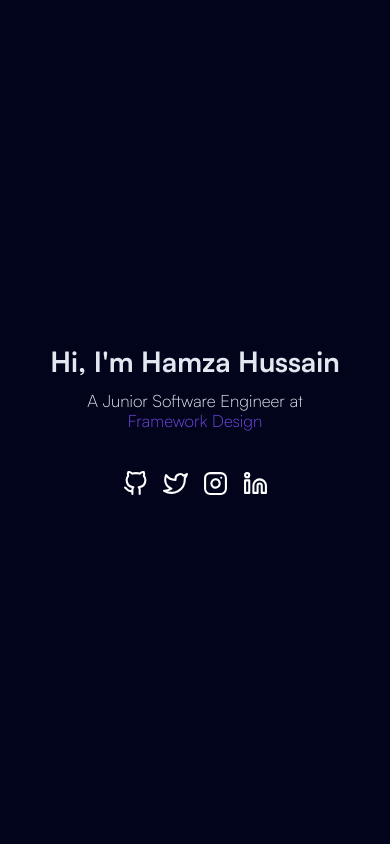
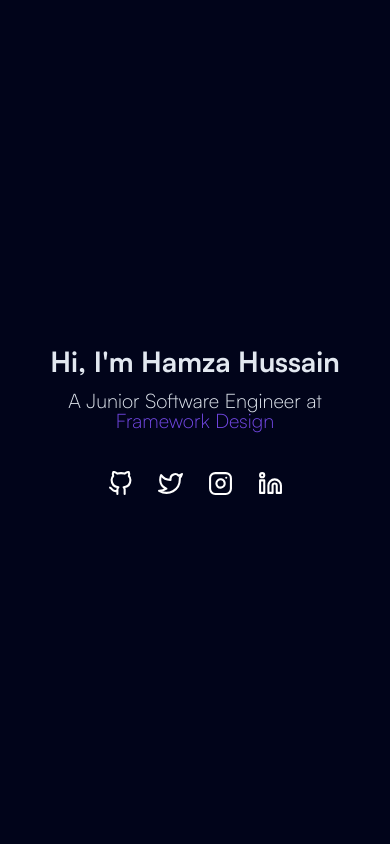
Before and after one commit to hamzah-developer/hhussain, a PHP site: page / in a window 390 px wide. Run offline with PHP 8.4, Linux system fonts and the light colour scheme.

Commit message:
sorted text issues

```diff
--- a/dist/output.css
+++ b/dist/output.css
@@ -582,7 +582,7 @@ video {
 .copy-lg {
   font-family: Satoshi, Segoe UI, Helvetica Neue, Arial, Noto Sans, Apple Color Emoji, Segoe UI Emoji, Segoe UI Symbol, Noto Color Emoji, -apple-system, sans-serif;
   font-weight: 300;
-  font-size: 17px;
+  font-size: 20px;
 }
 
 @media (min-width: 560px) {
@@ -687,34 +687,6 @@ video {
   font-display: swap;
 }
 
-@responsive {
-  .container {
-    margin-left: auto;
-    margin-right: auto;
-    width: 100%;
-    padding-left: 20px;
-    padding-right: 20px;
-  }
-
-  @media (min-width: 560px) {
-    .container {
-      padding-left: 40px;
-      padding-right: 40px;
-    }
-  }
-
-  @media (min-width: 1025px) {
-    .container {
-      padding-left: 60px;
-      padding-right: 60px;
-    }
-  }
-
-  .container {
-    max-width: 1500px;
-  }
-}
-
 .row {
   margin-left: -18px;
   margin-right: -18px;
@@ -753,10 +725,10 @@ video {
   justify-content: center;
 }
 
-.space-x-15 > :not([hidden]) ~ :not([hidden]) {
+.space-x-25 > :not([hidden]) ~ :not([hidden]) {
   --tw-space-x-reverse: 0;
-  margin-right: calc(15px * var(--tw-space-x-reverse));
-  margin-left: calc(15px * calc(1 - var(--tw-space-x-reverse)));
+  margin-right: calc(25px * var(--tw-space-x-reverse));
+  margin-left: calc(25px * calc(1 - var(--tw-space-x-reverse)));
 }
 
 .bg-blue {
@@ -837,13 +809,3 @@ video {
     margin-left: calc(50px * calc(1 - var(--tw-space-x-reverse)));
   }
 }
-
-@media (max-width: 1024px) {
-  .xl-max\:mt-\[8px\] {
-    margin-top: 8px;
-  }
-
-  .xl-max\:block {
-    display: block;
-  }
-}
--- a/index.php
+++ b/index.php
@@ -22,7 +22,7 @@
             <h2 class="heading-lg text-[#e2e8f0] mb-15 xl:mb-25">Hi, I'm Hamza Hussain</h2>
             <h3 class="copy-lg text-[#e2e8f0] mb-40">A Junior Software Engineer at <span class="xl:hidden"><br/></span> <a href="https://www.weareframework.co.uk/" class="text-[#7348E5] default-transition swipe-underline">Framework Design</a></h3>
 
-            <div class="flex items-center justify-center space-x-15 md:space-x-30 xl:space-x-50">
+            <div class="flex items-center justify-center space-x-25 md:space-x-30 xl:space-x-50">
               <a href="" class="default-transition hover:text-[#7348E5]">
                 <svg class="w-25" xmlns="http://www.w3.org/2000/svg" fill="none" stroke="currentColor" stroke-linecap="round" stroke-linejoin="round" stroke-width="2" class="feather feather-github" viewBox="0 0 24 24"><path d="M9 19c-5 1.5-5-2.5-7-3m14 6v-3.87a3.37 3.37 0 0 0-.94-2.61c3.14-.35 6.44-1.54 6.44-7A5.44 5.44 0 0 0 20 4.77 5.07 5.07 0 0 0 19.91 1S18.73.65 16 2.48a13.38 13.38 0 0 0-7 0C6.27.65 5.09 1 5.09 1A5.07 5.07 0 0 0 5 4.77a5.44 5.44 0 0 0-1.5 3.78c0 5.42 3.3 6.61 6.44 7A3.37 3.37 0 0 0 9 18.13V22"/></svg>
               </a>
--- a/resources/css/components/typography.css
+++ b/resources/css/components/typography.css
@@ -74,7 +74,7 @@
 
 .copy-lg {
   @apply font-satoshi font-light;
-  @apply text-[17px] md:text-[22px] xl:text-[23px];
+  @apply text-[20px] md:text-[22px] xl:text-[23px];
   @apply leading-[20px] md:leading-[28px] xl:leading-[30px];
 }
 
```
